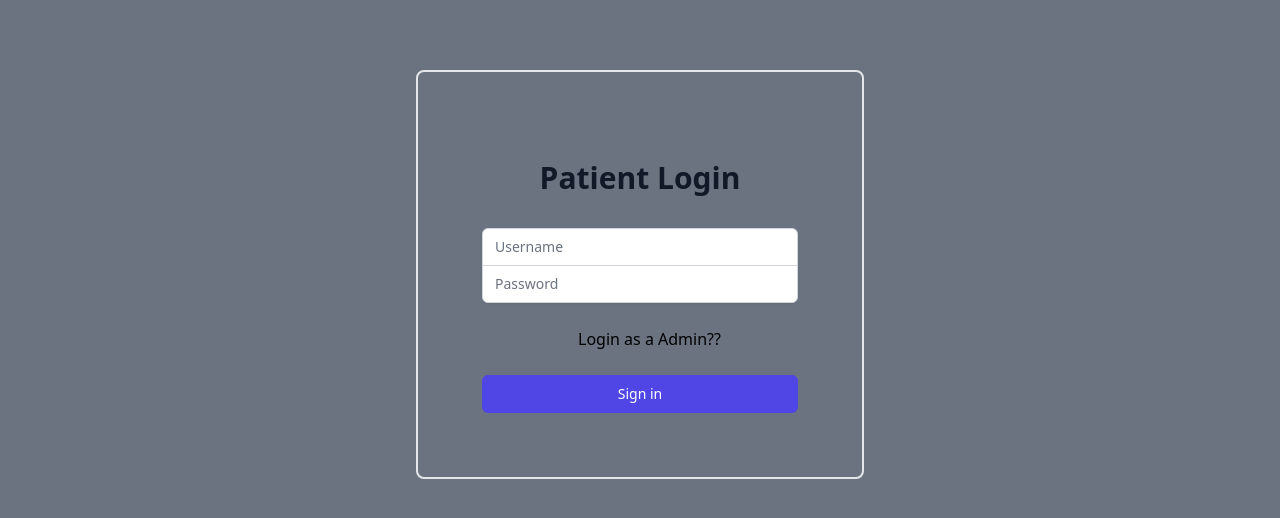
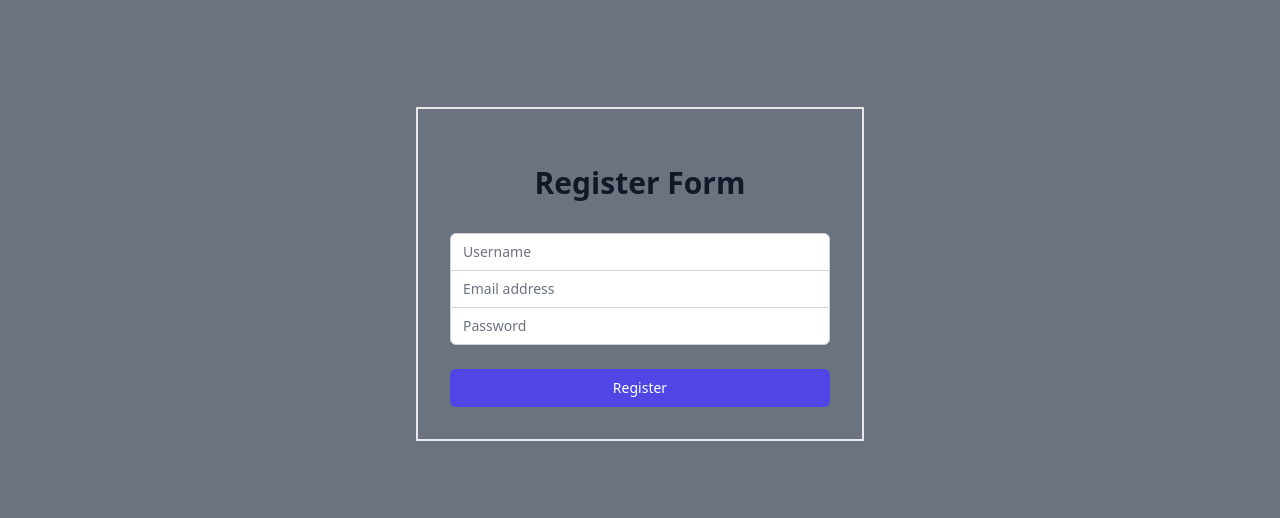
Before and after one commit to Ujjwal-Hiranwar/hospital-appointment-frontend, a React (Create React App) app: page / in a window 1280 px wide. Shown: the part 190-708 px from the top of the page. Built offline with nearby package versions, Linux system fonts and the light colour scheme.

Commit message:
commited

```diff
--- a/src/App.js
+++ b/src/App.js
@@ -17,7 +17,7 @@
       <BrowserRouter>
       <Routes>
         <Route path="" >
-        <Route path='/' element={<Login />} />
+        <Route path='/' element={<Register />} />
 
         <Route path="/services" element={<h1>This is services page</h1>} />
         <Route path="/contact" element={<h1>This is contact us page</h1>} />
```
Also changed, not shown: 9 other files (tests, documents, lock files or other folders).
